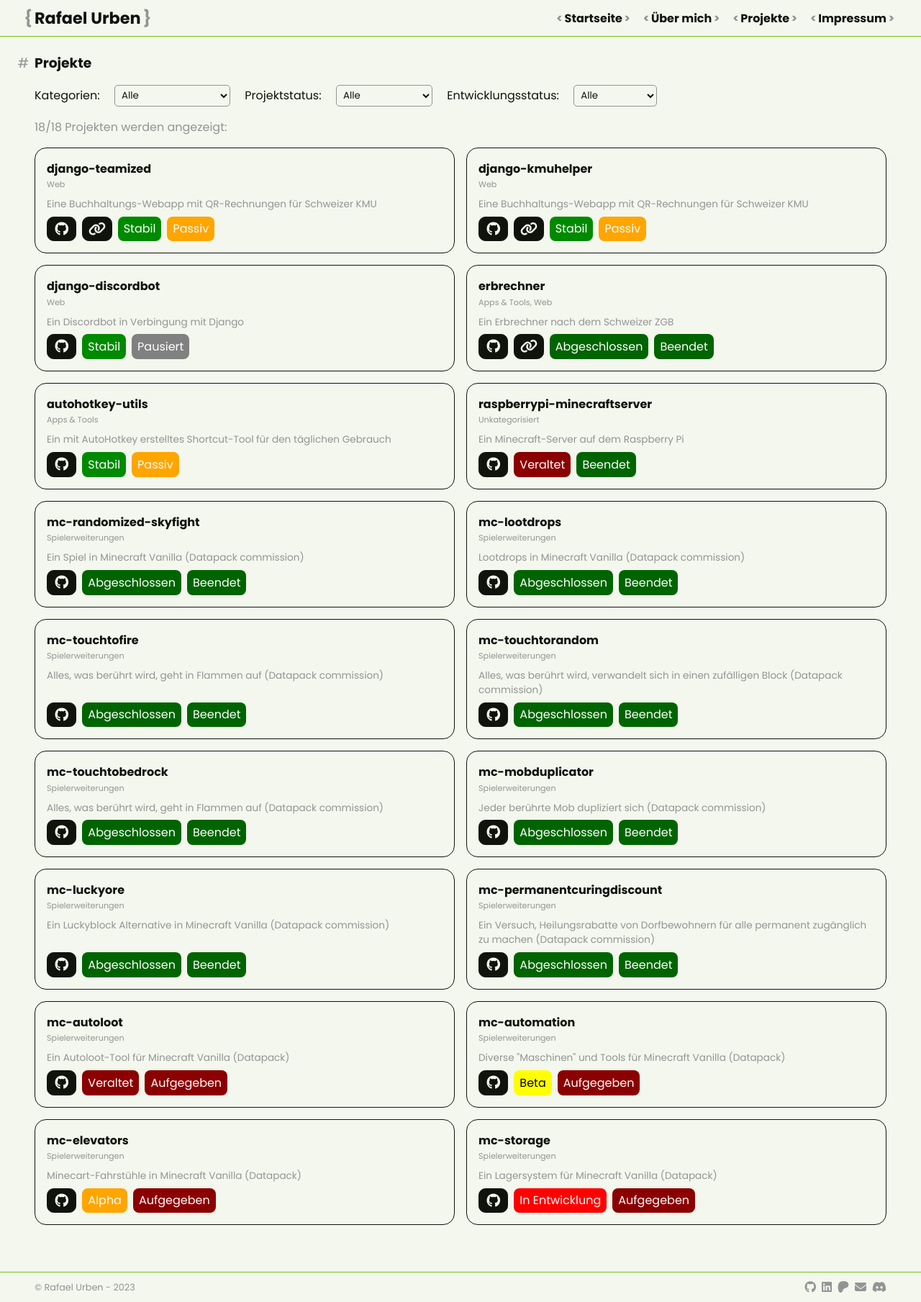
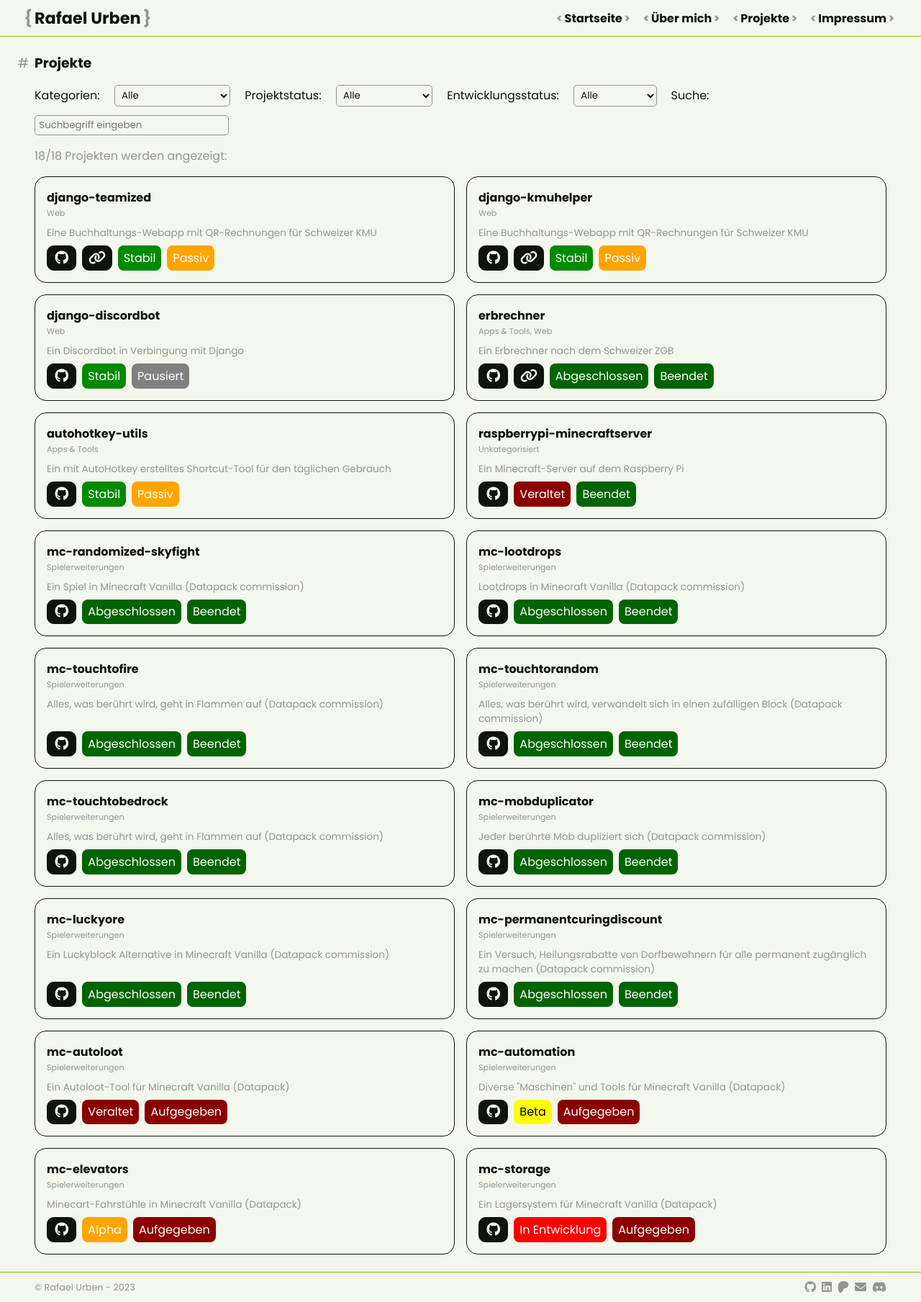
Before and after one commit to rafaelurben/rafaelurben.github.io, a Jekyll site: the page built from pages/projects.html, in a window 1280 px wide. Shown: the whole page at 72% size. Built offline with Jekyll 4.4.1, drawn with Linux system fonts in a browser that asks for light colours.

Commit message:
Added projects search

```diff
--- a/assets/css/main.css
+++ b/assets/css/main.css
@@ -51,6 +51,7 @@
 body {
     display: flex;
     flex-flow: column nowrap;
+    scrollbar-width: thin; /* Firefox only */
 }
 
 .container {
--- a/assets/js/projects.js
+++ b/assets/js/projects.js
@@ -4,6 +4,8 @@
     let status_dev = document.querySelector("#filter-status-dev").value;
 
     let container = document.querySelector("#project-grid");
+
+    // Apply filters
 
     let filter = "";
     if (category !== "all") {
@@ -29,6 +31,18 @@
         elem.classList.add("hidden");
     });
 
+    // Apply search
+
+    let term = document.querySelector("#filter-search").value.toLowerCase();
+
+    container.querySelectorAll(`.project:not(.hidden)`).forEach(elem => {
+        if (!elem.textContent.toLowerCase().includes(term)) {
+            elem.classList.add("hidden");
+        }
+    });
+
+    // Update counts
+
     let totalCount = container.querySelectorAll(".project").length;
     let visibleCount = container.querySelectorAll(".project:not(.hidden)").length;
 
@@ -37,8 +51,5 @@
 }
 
 document.addEventListener('DOMContentLoaded', () => {
-    document.querySelectorAll("#filter-form").forEach(inputElem => {
-        inputElem.addEventListener("change", applyFilters);
-    })
     applyFilters();
 })
--- a/pages/projects.html
+++ b/pages/projects.html
@@ -12,29 +12,32 @@
 <h3>Projekte</h3>
 
 <form id="filter-form" class="horizontal">
-    <label for="filter-category">Kategorien: </label>
-    <select id="filter-category">
+    <label for="filter-category">Kategorien:</label>
+    <select id="filter-category" onchange="applyFilters();">
         <option value="all">Alle</option>
         {% for cat in site.data.projectsettings.categories %}
             <option value="{{ cat[0] }}">{{ cat[1].title }}</option>
         {% endfor %}
     </select>
 
-    <label for="filter-status-project">Projektstatus: </label>
-    <select id="filter-status-project">
+    <label for="filter-status-project">Projektstatus:</label>
+    <select id="filter-status-project" onchange="applyFilters();">
         <option value="all" data-status-dev="all">Alle</option>
         {% for status in site.data.projectsettings.project_status %}
             <option value="{{ status[0] }}" data-status-project="{{ status[0] }}">{{ status[1].title }}</option>
         {% endfor %}
     </select>
 
-    <label for="filter-status-dev">Entwicklungsstatus: </label>
-    <select id="filter-status-dev">
+    <label for="filter-status-dev">Entwicklungsstatus:</label>
+    <select id="filter-status-dev" onchange="applyFilters();">
         <option value="all" data-status-dev="all">Alle</option>
         {% for status in site.data.projectsettings.dev_status %}
             <option value="{{ status[0] }}" data-status-dev="{{ status[0] }}">{{ status[1].title }}</option>
         {% endfor %}
     </select>
+
+    <label for="filter-search">Suche:</label>
+    <input type="text" id="filter-search" placeholder="Suchbegriff eingeben" oninput="applyFilters();"/>
 </form>
 
 {% assign projects = site.data.projects %}
@@ -58,11 +62,11 @@
                 <p class="description">{{ project.subtitle }}</p>
                 <div class="badges">
                     {% if project.githuburl %}
-                        <a class="pill link" href="{{ project.githuburl }}"><i
+                        <a class="pill link" href="{{ project.githuburl }}" target="_blank"><i
                                     class="fa-brands fa-github fa-fw"></i></a>
                     {% endif %}
                     {% if project.url %}
-                        <a class="pill link" href="{{ project.url }}"><i class="fa-solid fa-link fa-fw"></i></a>
+                        <a class="pill link" href="{{ project.url }}" target="_blank"><i class="fa-solid fa-link fa-fw"></i></a>
                     {% endif %}
 
                     {% assign status_project = site.data.projectsettings.project_status[project.status_project] %}
```
Also changed, not shown: other parts of pages/projects.html (+2 -1 lines).
